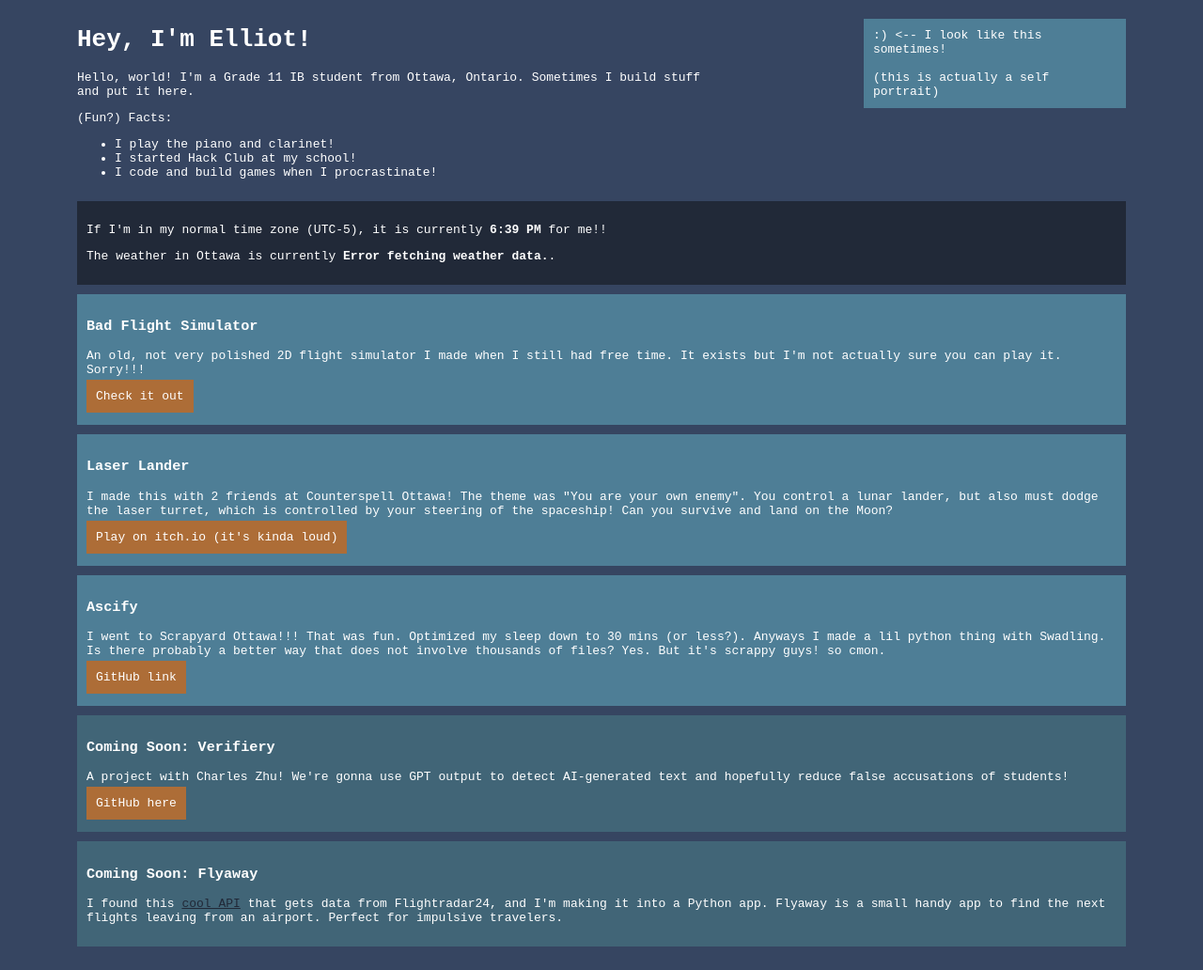
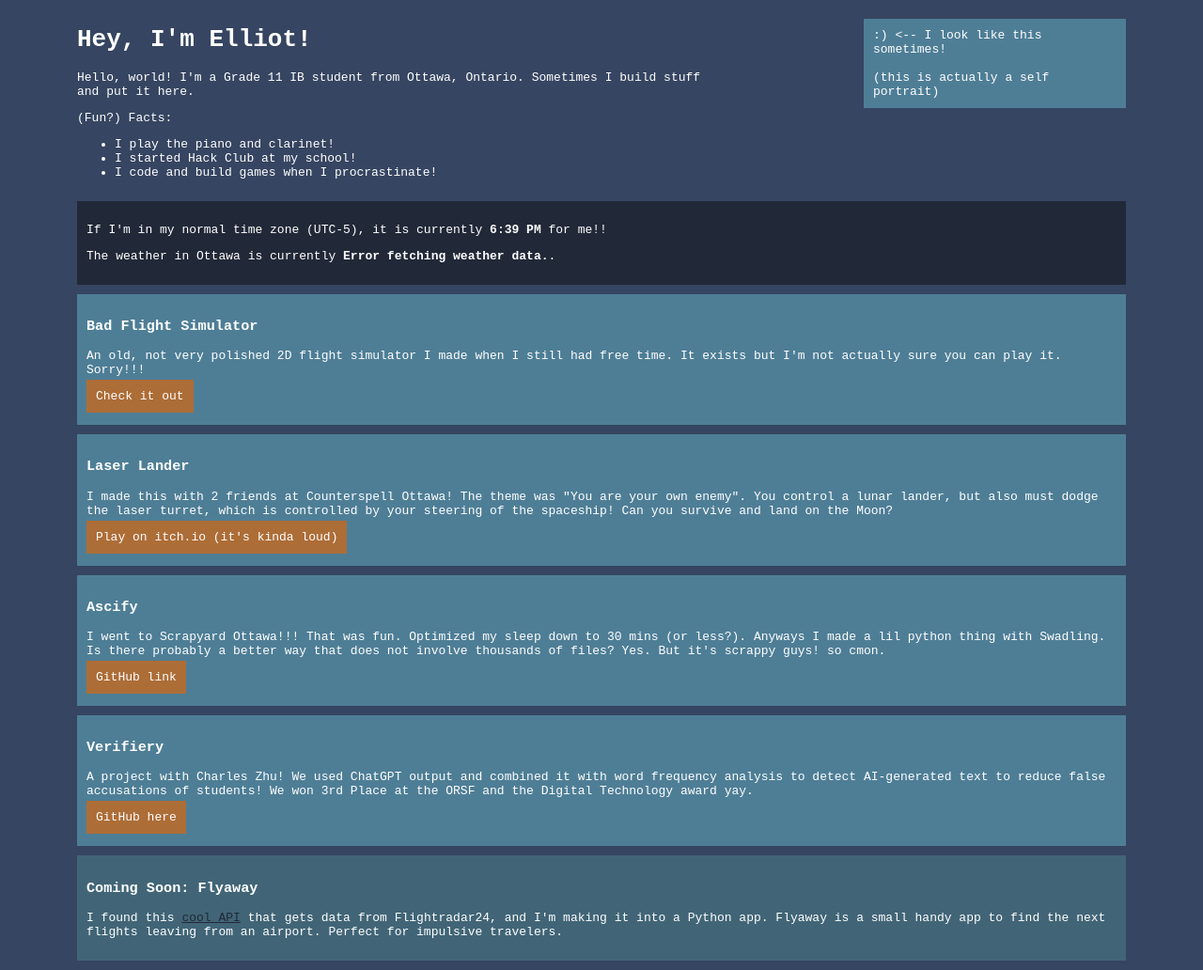
Before and after one commit to 8lliotzhang/my-website, a plain HTML site: page index.html in a window 1280 px wide. Shown: the whole page at 94% size. Drawn offline with Linux system fonts and the light colour scheme; no server answers.

Commit message:
verifiery done

```diff
--- a/index.html
+++ b/index.html
@@ -51,9 +51,9 @@
             <a href = "https://github.com/8lliotzhang/video-worsifier" class="linkbutton">GitHub link</a>
             <p></p>
         </div>
-        <div class="class2">
-            <h3>Coming Soon: Verifiery</h3>
-            <p>A project with Charles Zhu! We're gonna use GPT output to detect AI-generated text and hopefully reduce false accusations of students!</p>
+        <div class="class1">
+            <h3>Verifiery</h3>
+            <p>A project with Charles Zhu! We used ChatGPT output and combined it with word frequency analysis to detect AI-generated text to reduce false accusations of students! We won 3rd Place at the ORSF and the Digital Technology award yay. </p>
             <a href = "https://github.com/8lliotzhang/verifiery" class="linkbutton">GitHub here</a>
             <p></p>
         </div>
```
